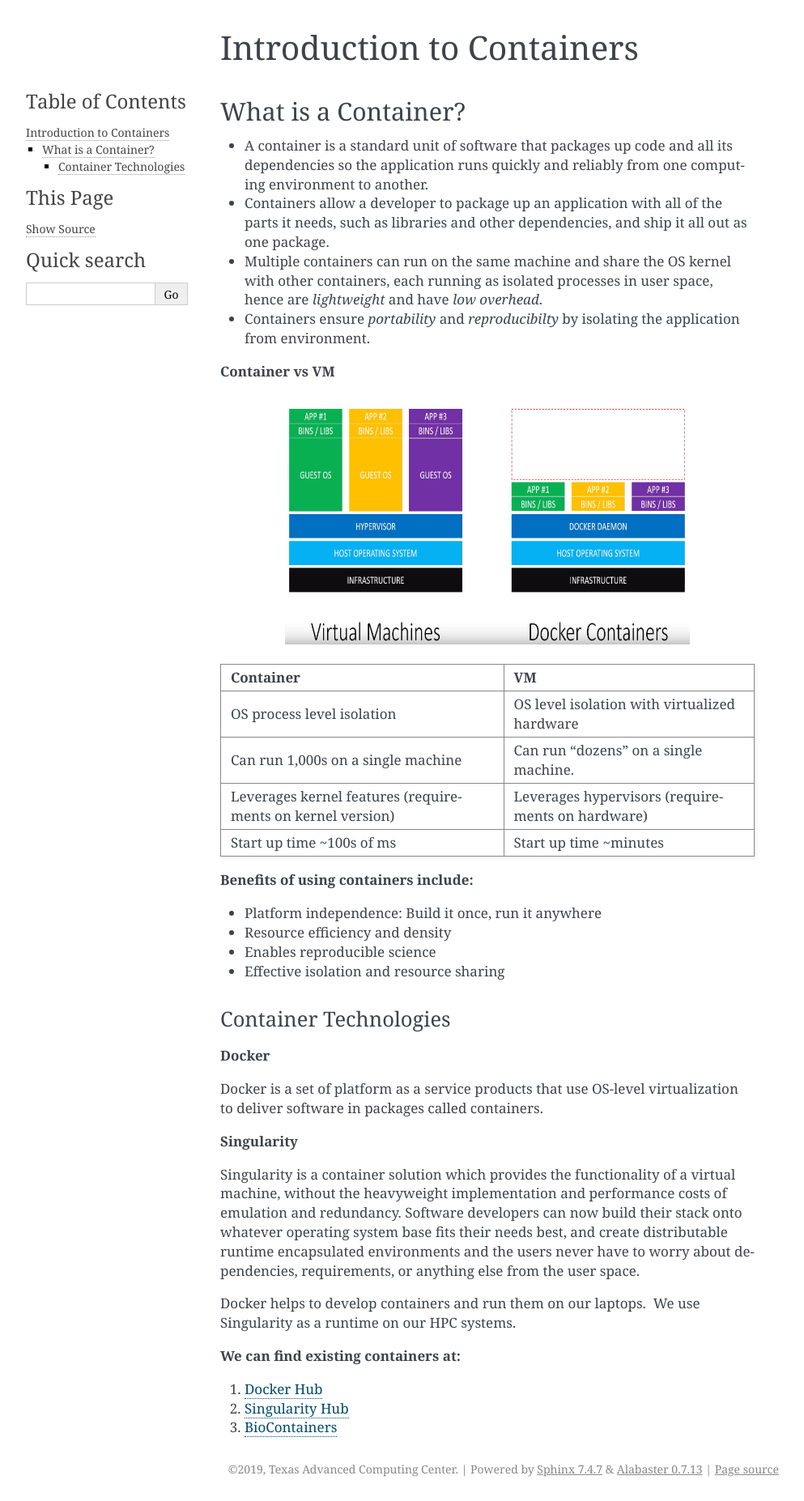
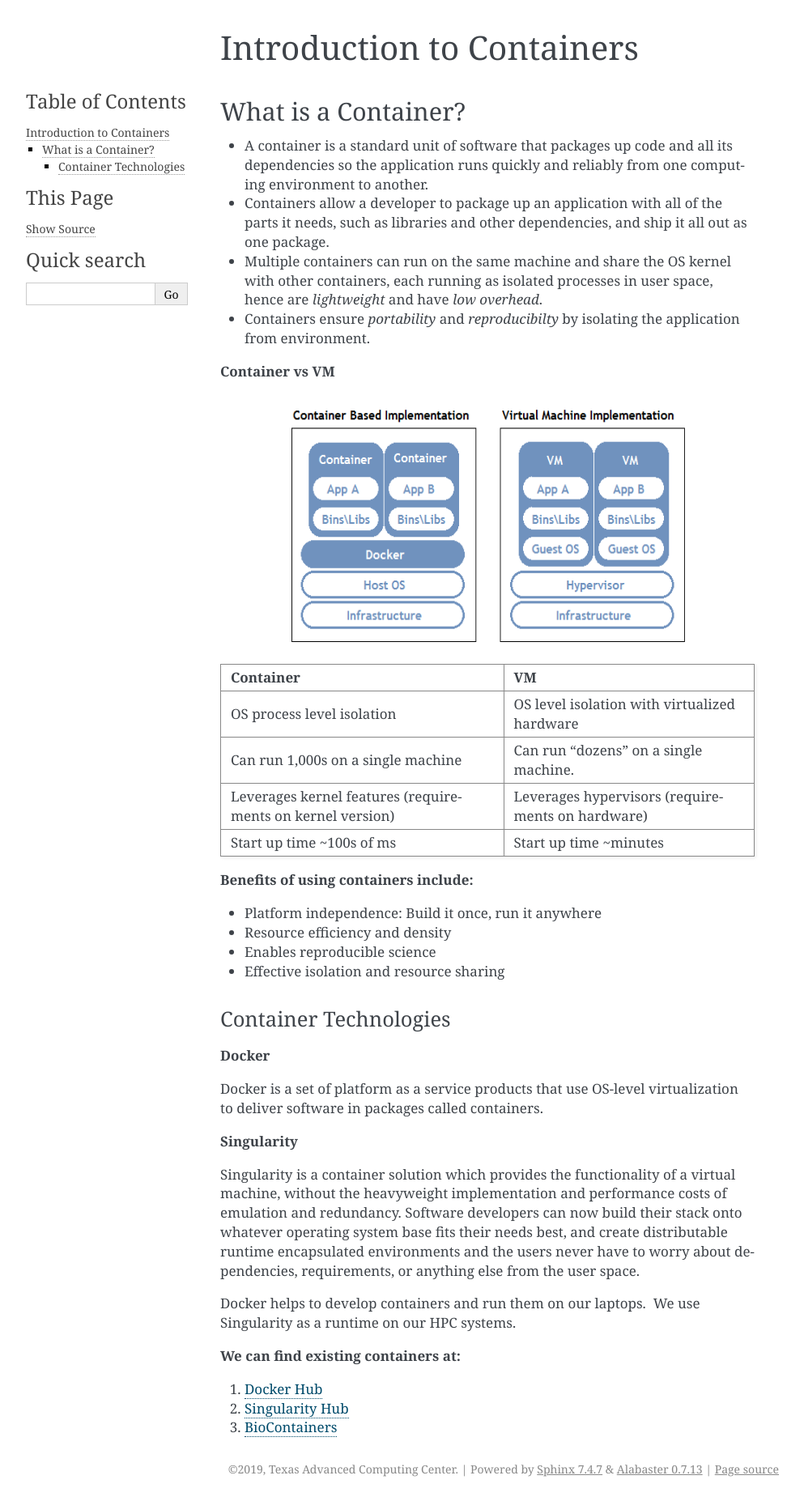
Before and after one commit to TACC/containers_at_tacc, a Sphinx documentation site: the page built from docs/containers/01.intro.rst, in a window 1280 px wide. Shown: the whole page at 81% size, without its empty margins (148-1141 px from the left). Built offline with Sphinx 7.4.7, drawn with Linux system fonts in a browser that asks for light colours.

Commit message:
minor change

```diff
--- a/docs/containers/01.intro.rst
+++ b/docs/containers/01.intro.rst
@@ -20,7 +20,7 @@ What is a Container?
 **Container vs VM**
 
 
-.. figure:: images/docker_vm.png
+.. figure:: images/vm_containers.png
    :height: 300
    :width: 500
    :align: center
```
